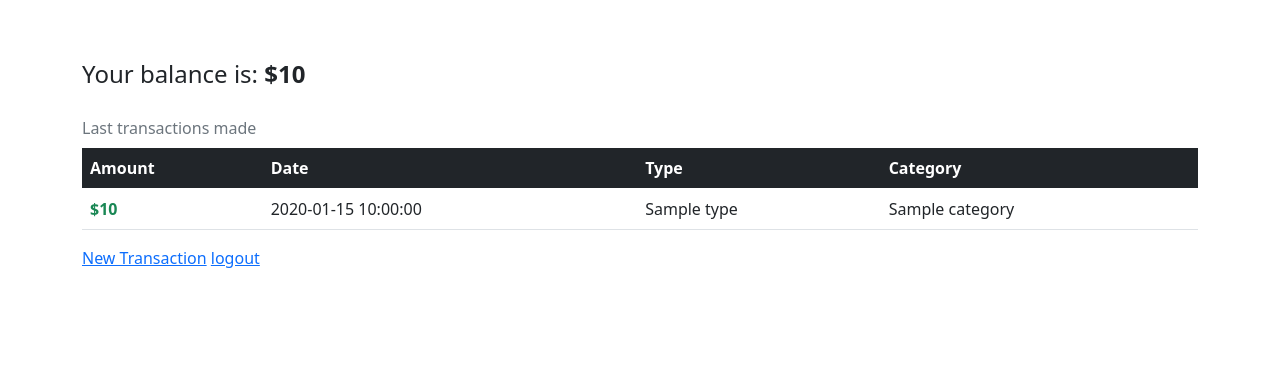
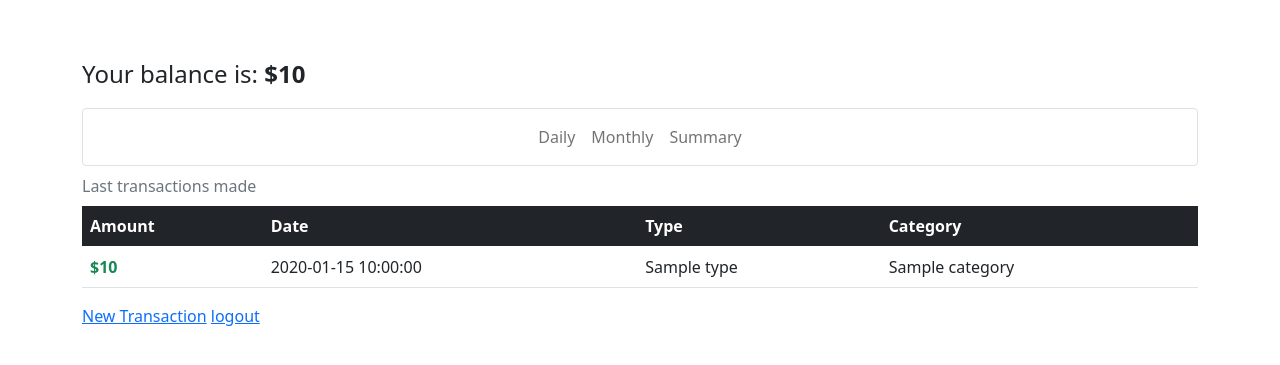
Before and after one commit to Tomas-Wardoloff/Virtual-Wallet-App, a Flask app: template src/templates/home.html in a window 1280 px wide. Shown: the top 365 px of the page. Run offline with Flask 3, Linux system fonts and the light colour scheme; the template is opened without the code that fills it: most values are stand-ins (such as "Sample title", 1, 10 or a date in 2020).

Commit message:
show transactions on click

```diff
--- a/src/templates/home.html
+++ b/src/templates/home.html
@@ -3,6 +3,17 @@
 {% block body %}
     <h2>{{ current_user.email }}</h2>
     <p class="fs-4">Your balance is: <strong>${{ wallet.balance }}</strong></p>
+
+    <nav class="navbar navbar-expand-lg navbar-light border rounded"> <!-- [ ] find the way to make the links more cool -->
+        <div class="collapse navbar-collapse d-inline-block justify-content-center" id="navbarNavAltMarkup">
+            <div class="navbar-nav">
+                <a class="nav-link" href="#" id="nav-daily-link" style="transition: all 1s ease-out;">Daily</a>
+                <a class="nav-link" href="#" id="nav-monthly-link" style="transition: all 1s ease-out;">Monthly</a>
+                <a class="nav-link" href="#" id="nav-summary-link" style="transition: all 1s ease-out;">Summary</a>
+            </div>
+        </div>
+    </div>
+    </nav>
 
     <table class="table table-hover caption-top">
         <caption>Last transactions made</caption>
@@ -14,7 +25,7 @@
                 <th scope="col">Category</th>
             </tr>
         </thead>
-        <tbody>
+        <tbody> <!-- [ ]  find the way to call the displaytransactions functio instead of using jinja2 -->
             {% for row in transactions %}
                 <tr>
                     {% if row["Type"] == "Expense" %}
@@ -33,3 +44,83 @@
     <a href="{{ url_for('main_bp.new_transaction') }}">New Transaction</a>
     <a href="{{ url_for('auth_bp.logout') }}">logout</a>
 {% endblock body %}
+
+{% block CustomScript %}
+    <script> // [x] show all transactions made by month and day
+        var daily_link = document.getElementById('nav-daily-link');
+        var monthly_link = document.getElementById('nav-monthly-link');
+        var summary_link = document.getElementById('nav-summary-link');
+
+        daily_link.addEventListener("click", () => {
+            var url = "{{ url_for('main_bp.get_data', user_id=current_user.id, filter='day') }}";
+            console.log(url);
+            fetch(url)
+                .then(responde => responde.json())
+                .then(data => {
+                    displayTransactions(data["transactions"]);
+                })
+                .catch(error => console.log(error))
+            daily_link.style.color = "orange";
+            monthly_link.style.color = "rgba(0,0,0,.55)";
+            summary_link.style.color = "rgba(0,0,0,.55)"
+        });
+
+        monthly_link.addEventListener("click", () => {
+            var url = "{{ url_for('main_bp.get_data', user_id=current_user.id, filter='month') }}";
+            console.log(url);
+            fetch(url)
+                .then(responde => responde.json())
+                .then(data => {
+                    displayTransactions(data["transactions"]);
+                })
+                .catch(error => console.log(error))
+            daily_link.style.color = "rgba(0,0,0,.55)";
+            monthly_link.style.color = "orange";
+            summary_link.style.color = "rgba(0,0,0,.55)"
+        });
+
+        summary_link.addEventListener("click", () => {
+            var url = "{{ url_for('main_bp.get_data', user_id=current_user.id, filter='summary') }}";
+            console.log(url);
+            fetch(url)
+                .then(responde => responde.json())
+                .then(data => {
+                    displayTransactions(data["transactions"]);
+                })
+                .catch(error => console.log(error))
+            daily_link.style.color = "rgba(0,0,0,.55)";
+            monthly_link.style.color = "rgba(0,0,0,.55)";
+            summary_link.style.color = "orange";
+        });
+
+        function displayTransactions(transactions){
+            const tableBody = document.querySelector("tbody");
+            tableBody.innerHTML = "";
+            transactions.forEach((row) => {
+                const new_row = document.createElement("tr");
+
+                const amount_cell = document.createElement("td");
+                amount_cell.classList.add("fw-bold");
+                if (row.Type == "Expense"){
+                    amount_cell.classList.add("text-danger");
+                    amount_cell.textContent = "-$" + row.Amount; // TODO add $ symbol
+                }else{
+                    amount_cell.textContent = "$" + row.Amount;
+                }
+
+                const date_cell = document.createElement("td");
+                date_cell.textContent = row.Date;
+                const type_cell = document.createElement("td");
+                type_cell.textContent = row.Type;
+                const category_cell = document.createElement("td");
+                category_cell.textContent = row.Category
+
+                new_row.appendChild(amount_cell);
+                new_row.appendChild(date_cell);
+                new_row.appendChild(type_cell);
+                new_row.appendChild(category_cell);
+                tableBody.appendChild(new_row)
+            });
+        }
+    </script>
+{% endblock CustomScript %}
--- a/src/views/main/views.py
+++ b/src/views/main/views.py
@@ -16,7 +16,7 @@ main_bp = Blueprint(
 @login_required
 def index():
     user_wallet = ModelUser.get_user_wallet(current_user.id)
-    last_transactions = ModelTransaction.get_last_transactions_json(current_user.id)
+    last_transactions = ModelTransaction.get_transactions_data_as_json(current_user.id, "summary")
     return render_template(
         "home.html",
         title="Dashboard",
@@ -46,3 +46,7 @@ def new_transaction():
         flash(f"transaction uploaded successfully!", "success")
         return redirect(url_for("main_bp.index"))
     return render_template("new_transaction.html", title="New Transaction", form=form)
+
+@main_bp.route("/rest-api/get/<user_id>/<filter>", methods=["GET"])
+def get_data(user_id, filter):
+    return ModelTransaction.get_transactions_data_as_json(user_id, filter)
```
